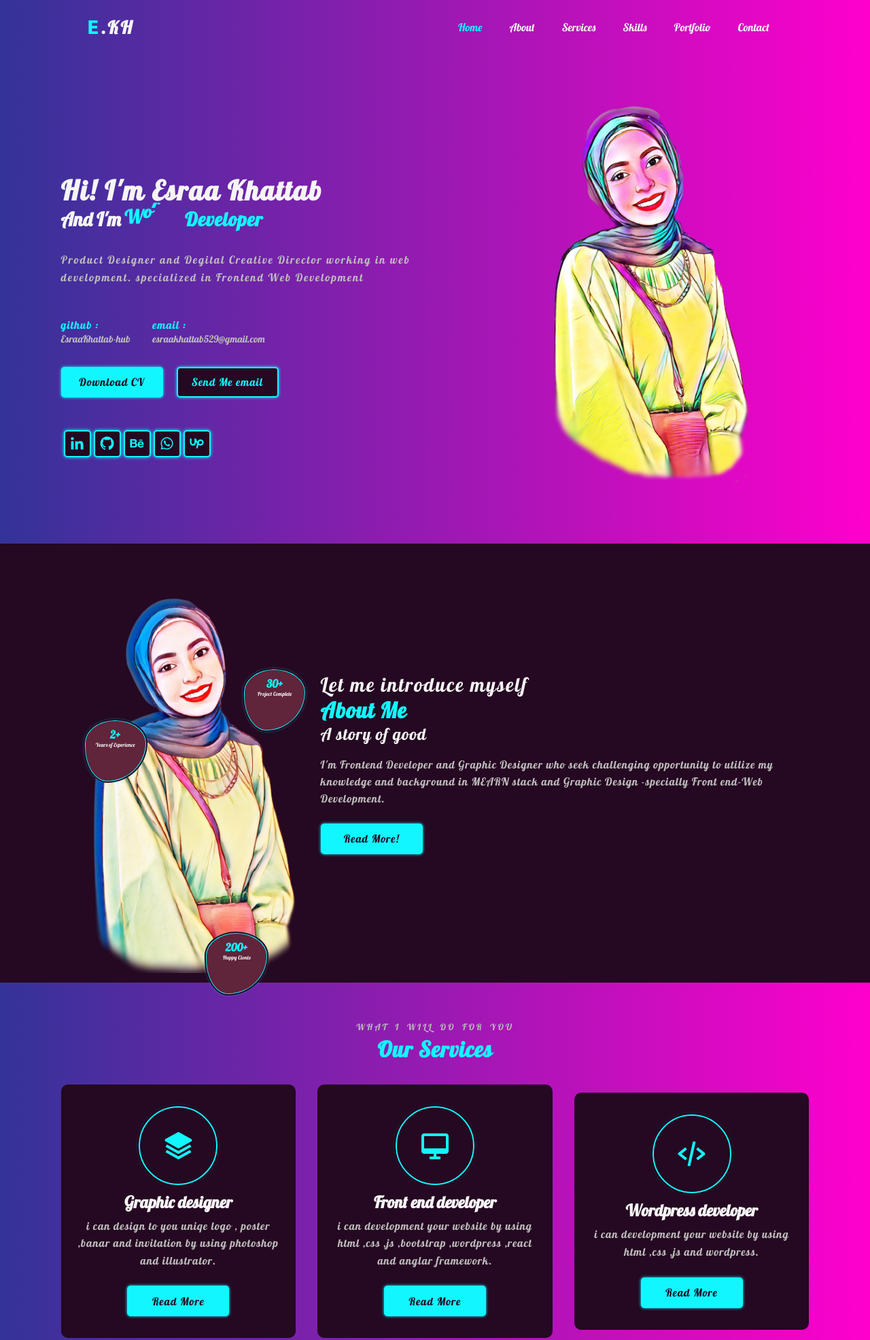
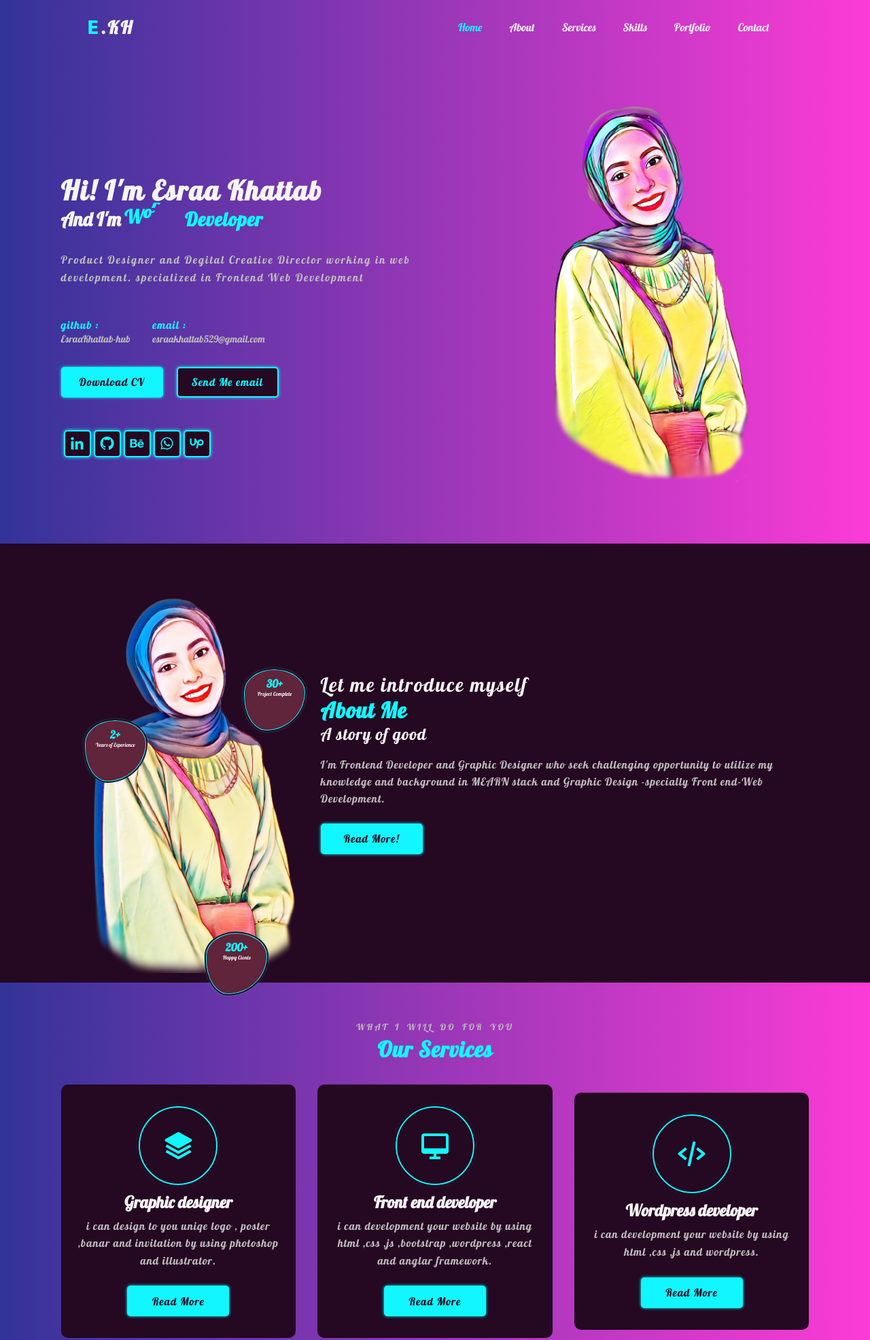
Before and after one commit to EsraaKhattab-hub/Portfolio, a plain HTML site: page index.html in a window 1280 px wide. Shown: the top 1972 px of the page at 68% size. Drawn offline with nearby package versions, Linux system fonts and the light colour scheme.

Commit message:
style edit

```diff
--- a/style.css
+++ b/style.css
@@ -106,7 +106,8 @@ section{
     padding: 10px 7%;
 }
 .home{
-    background: linear-gradient(to right ,#333399,#ff00cc);
+    /* background: linear-gradient(to right ,#333399,#ff00cc); */
+     background: linear-gradient(to right ,#333399,#fd3bd6);
     min-height: 100vh;
     height: 100%;
     width: 100%;
@@ -400,7 +401,7 @@ h1{
     text-transform: uppercase;
 }
 .services{
-    background: linear-gradient(to right ,#333399,#ff00cc);
+    background: linear-gradient(to right ,#333399,#fd3bd6);
 
 }
 .section-services{
@@ -678,7 +679,7 @@ h1{
     outline: 2px solid #fff;
 }
 .port{
-    background: linear-gradient(to right ,#333399,#ff00cc);
+    background: linear-gradient(to right ,#333399,#fd3bd6);
 
 }
 .port-content a i{
```
